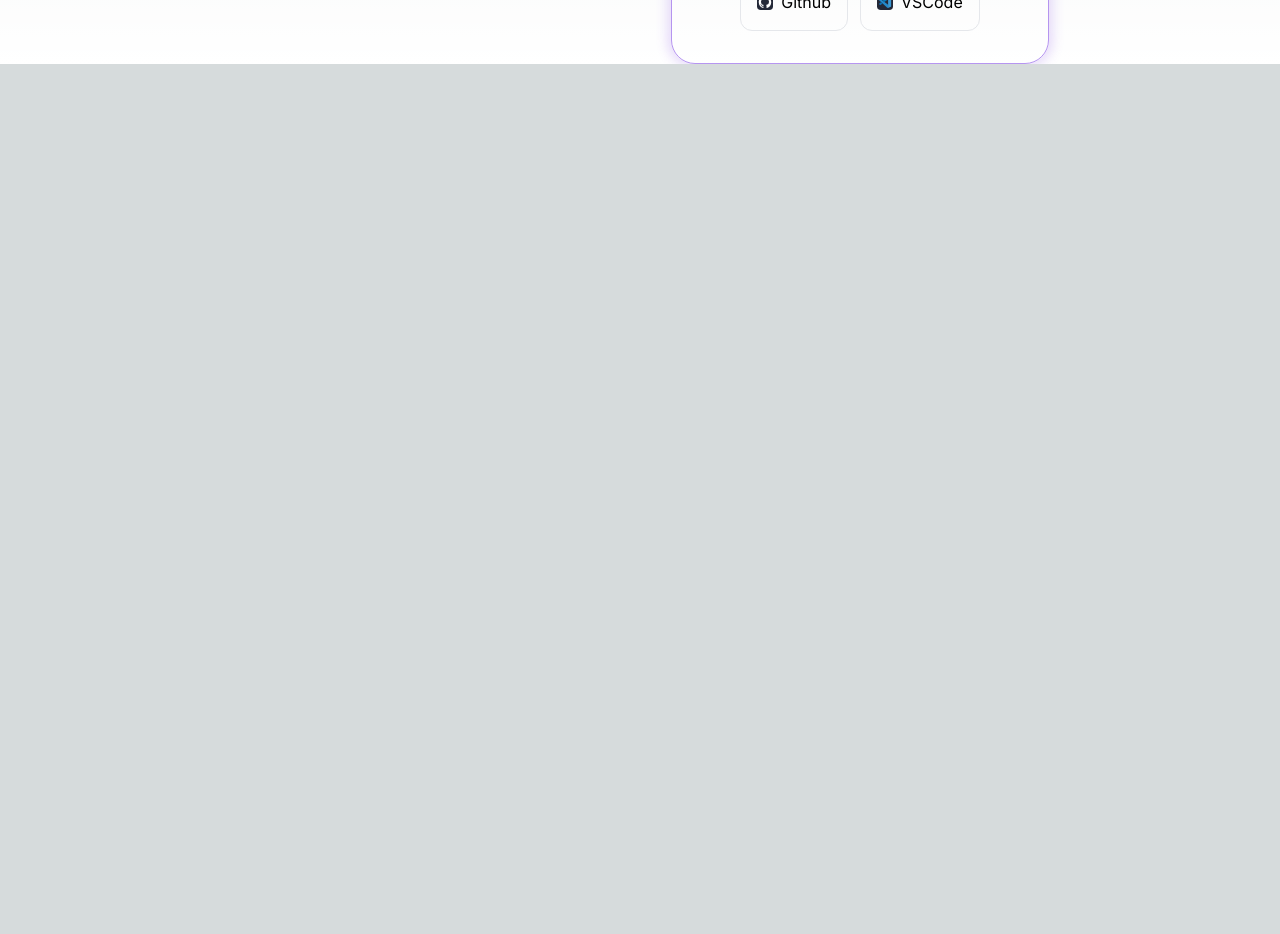
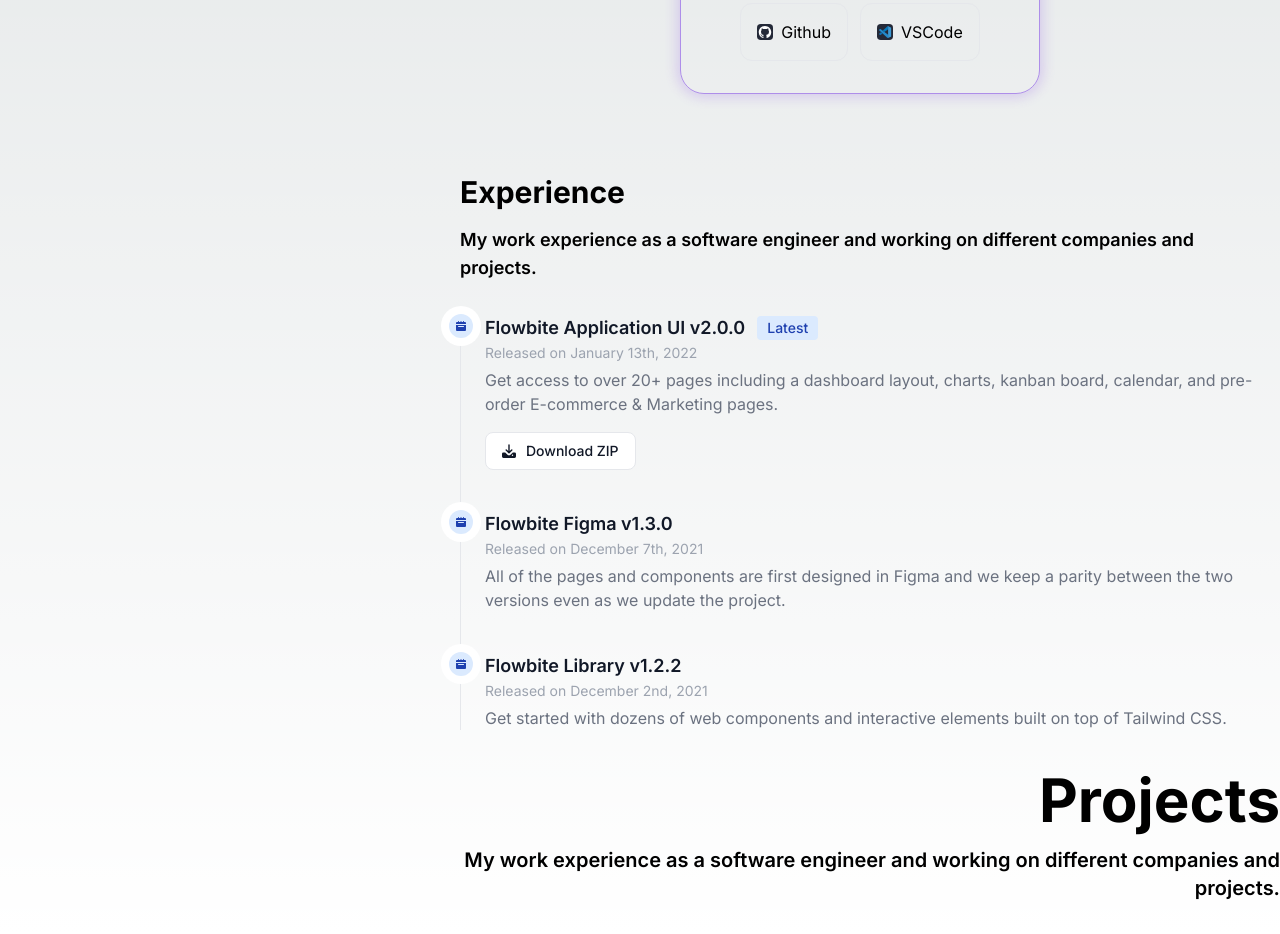
Before and after one commit to tinh980613/portfolio, a Next.js app: page / in a window 1280 px wide. Shown: the part 900-1834 px from the top of the page. Before the commit the page ends 964 px from the top, so only its background shows below. Built offline with nearby package versions, Linux system fonts and the light colour scheme.

Commit message:
update experience and Project

```diff
--- /dev/null
+++ b/app/components/Timeline.js
@@ -0,0 +1,98 @@
+import React from "react";
+
+const Timeline = ({ events }) => {
+  return (
+    <ol class="relative border-s border-gray-200 dark:border-gray-700">
+      <li class="mb-10 ms-6">
+        <span class="absolute flex items-center justify-center w-6 h-6 bg-blue-100 rounded-full -start-3 ring-8 ring-white dark:ring-gray-900 dark:bg-blue-900">
+          <svg
+            class="w-2.5 h-2.5 text-blue-800 dark:text-blue-300"
+            aria-hidden="true"
+            xmlns="http://www.w3.org/2000/svg"
+            fill="currentColor"
+            viewBox="0 0 20 20"
+          >
+            <path d="M20 4a2 2 0 0 0-2-2h-2V1a1 1 0 0 0-2 0v1h-3V1a1 1 0 0 0-2 0v1H6V1a1 1 0 0 0-2 0v1H2a2 2 0 0 0-2 2v2h20V4ZM0 18a2 2 0 0 0 2 2h16a2 2 0 0 0 2-2V8H0v10Zm5-8h10a1 1 0 0 1 0 2H5a1 1 0 0 1 0-2Z" />
+          </svg>
+        </span>
+        <h3 class="flex items-center mb-1 text-lg font-semibold text-gray-900 dark:text-white">
+          Flowbite Application UI v2.0.0
+          <span class="bg-blue-100 text-blue-800 text-sm font-medium me-2 px-2.5 py-0.5 rounded dark:bg-blue-900 dark:text-blue-300 ms-3">
+            Latest
+          </span>
+        </h3>
+        <time class="block mb-2 text-sm font-normal leading-none text-gray-400 dark:text-gray-500">
+          Released on January 13th, 2022
+        </time>
+        <p class="mb-4 text-base font-normal text-gray-500 dark:text-gray-400">
+          Get access to over 20+ pages including a dashboard layout, charts,
+          kanban board, calendar, and pre-order E-commerce & Marketing pages.
+        </p>
+        <a
+          href="#"
+          class="inline-flex items-center px-4 py-2 text-sm font-medium text-gray-900 bg-white border border-gray-200 rounded-lg hover:bg-gray-100 hover:text-blue-700 focus:z-10 focus:ring-4 focus:outline-none focus:ring-gray-100 focus:text-blue-700 dark:bg-gray-800 dark:text-gray-400 dark:border-gray-600 dark:hover:text-white dark:hover:bg-gray-700 dark:focus:ring-gray-700"
+        >
+          <svg
+            class="w-3.5 h-3.5 me-2.5"
+            aria-hidden="true"
+            xmlns="http://www.w3.org/2000/svg"
+            fill="currentColor"
+            viewBox="0 0 20 20"
+          >
+            <path d="M14.707 7.793a1 1 0 0 0-1.414 0L11 10.086V1.5a1 1 0 0 0-2 0v8.586L6.707 7.793a1 1 0 1 0-1.414 1.414l4 4a1 1 0 0 0 1.416 0l4-4a1 1 0 0 0-.002-1.414Z" />
+            <path d="M18 12h-2.55l-2.975 2.975a3.5 3.5 0 0 1-4.95 0L4.55 12H2a2 2 0 0 0-2 2v4a2 2 0 0 0 2 2h16a2 2 0 0 0 2-2v-4a2 2 0 0 0-2-2Zm-3 5a1 1 0 1 1 0-2 1 1 0 0 1 0 2Z" />
+          </svg>{" "}
+          Download ZIP
+        </a>
+      </li>
+      <li class="mb-10 ms-6">
+        <span class="absolute flex items-center justify-center w-6 h-6 bg-blue-100 rounded-full -start-3 ring-8 ring-white dark:ring-gray-900 dark:bg-blue-900">
+          <svg
+            class="w-2.5 h-2.5 text-blue-800 dark:text-blue-300"
+            aria-hidden="true"
+            xmlns="http://www.w3.org/2000/svg"
+            fill="currentColor"
+            viewBox="0 0 20 20"
+          >
+            <path d="M20 4a2 2 0 0 0-2-2h-2V1a1 1 0 0 0-2 0v1h-3V1a1 1 0 0 0-2 0v1H6V1a1 1 0 0 0-2 0v1H2a2 2 0 0 0-2 2v2h20V4ZM0 18a2 2 0 0 0 2 2h16a2 2 0 0 0 2-2V8H0v10Zm5-8h10a1 1 0 0 1 0 2H5a1 1 0 0 1 0-2Z" />
+          </svg>
+        </span>
+        <h3 class="mb-1 text-lg font-semibold text-gray-900 dark:text-white">
+          Flowbite Figma v1.3.0
+        </h3>
+        <time class="block mb-2 text-sm font-normal leading-none text-gray-400 dark:text-gray-500">
+          Released on December 7th, 2021
+        </time>
+        <p class="text-base font-normal text-gray-500 dark:text-gray-400">
+          All of the pages and components are first designed in Figma and we
+          keep a parity between the two versions even as we update the project.
+        </p>
+      </li>
+      <li class="ms-6">
+        <span class="absolute flex items-center justify-center w-6 h-6 bg-blue-100 rounded-full -start-3 ring-8 ring-white dark:ring-gray-900 dark:bg-blue-900">
+          <svg
+            class="w-2.5 h-2.5 text-blue-800 dark:text-blue-300"
+            aria-hidden="true"
+            xmlns="http://www.w3.org/2000/svg"
+            fill="currentColor"
+            viewBox="0 0 20 20"
+          >
+            <path d="M20 4a2 2 0 0 0-2-2h-2V1a1 1 0 0 0-2 0v1h-3V1a1 1 0 0 0-2 0v1H6V1a1 1 0 0 0-2 0v1H2a2 2 0 0 0-2 2v2h20V4ZM0 18a2 2 0 0 0 2 2h16a2 2 0 0 0 2-2V8H0v10Zm5-8h10a1 1 0 0 1 0 2H5a1 1 0 0 1 0-2Z" />
+          </svg>
+        </span>
+        <h3 class="mb-1 text-lg font-semibold text-gray-900 dark:text-white">
+          Flowbite Library v1.2.2
+        </h3>
+        <time class="block mb-2 text-sm font-normal leading-none text-gray-400 dark:text-gray-500">
+          Released on December 2nd, 2021
+        </time>
+        <p class="text-base font-normal text-gray-500 dark:text-gray-400">
+          Get started with dozens of web components and interactive elements
+          built on top of Tailwind CSS.
+        </p>
+      </li>
+    </ol>
+  );
+};
+
+export default Timeline;
--- a/app/globals.css
+++ b/app/globals.css
@@ -16,6 +16,10 @@
   }
 }
 
+html{
+  scroll-behavior: smooth;
+}
+
 body {
   color: rgb(var(--foreground-rgb));
   background: linear-gradient(
@@ -26,6 +30,7 @@
     rgb(var(--background-start-rgb));
 }
 
+
 @layer utilities {
   .text-balance {
     text-wrap: balance;
--- a/app/page.js
+++ b/app/page.js
@@ -1,10 +1,23 @@
 import { Bio } from "./data";
 import { Skill } from "./data";
+
+import React from "react";
+import Timeline from "./components/Timeline";
+
+const events = [
+  {
+    date: "January 2020",
+    title: "Event 1",
+    description: "Description of event 1.",
+    image: "/event1.jpg",
+  },
+  // Add more events...
+];
 
 export default function Home({ ...props }) {
   return (
     <main className="flex max-w-[1920px] w-full relative mx-auto gap-5">
-      <div className="w-1/4 ml-10 mt-10 fixed">
+      <div className="left w-1/4 ml-10 mt-10 fixed">
         <div>
           <div className="flex gap-5 flex-col w-[400px]">
             <div className="w-full flex justify-center">
@@ -42,8 +55,9 @@
           </div>
         </div>
       </div>
-      <div className="w-3/4 ml-[440px]">
-        <div className="w-full px-5 py-10">
+      <div className="right w-3/4 ml-[440px]">
+        <div id="skills" className="px-5 py-10">
+          <div className="right-top-title w-full">
             <h2 className="text-3xl font-bold uppercase text-center">Skills</h2>
             <p className="text-lg font-semibold text-center pt-4 pb-8">
               Here are some of my skills on which I have been working on for the
@@ -78,6 +92,30 @@
             })}
           </div>
         </div>
+        <div id="experience" className="px-5 py-10">
+          <div className="right-top-title w-full">
+            <h2 className="text-3xl font-bold text-left">
+              Experience
+            </h2>
+            <p className="text-lg font-semibold text-left pt-4 pb-8">
+              My work experience as a software engineer and working on different
+              companies and projects.
+            </p>
+          </div>
+          <Timeline events={events}></Timeline>
+        </div>
+        <div id="project">
+        <div className="right-top-title w-full">
+            <h2 className="text-6xl font-bold text-right">
+              Projects
+            </h2>
+            <p className="text-xl font-semibold pt-4 pb-8 text-right">
+              My work experience as a software engineer and working on different
+              companies and projects.
+            </p>
+          </div>
+        </div>
+      </div>
     </main>
   );
 }
```
Lines whose indentation alone changed are shown as unchanged.
